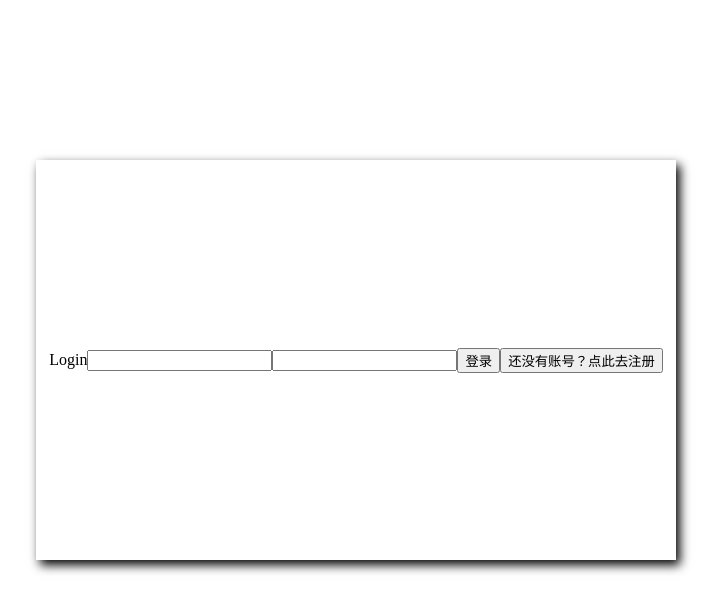
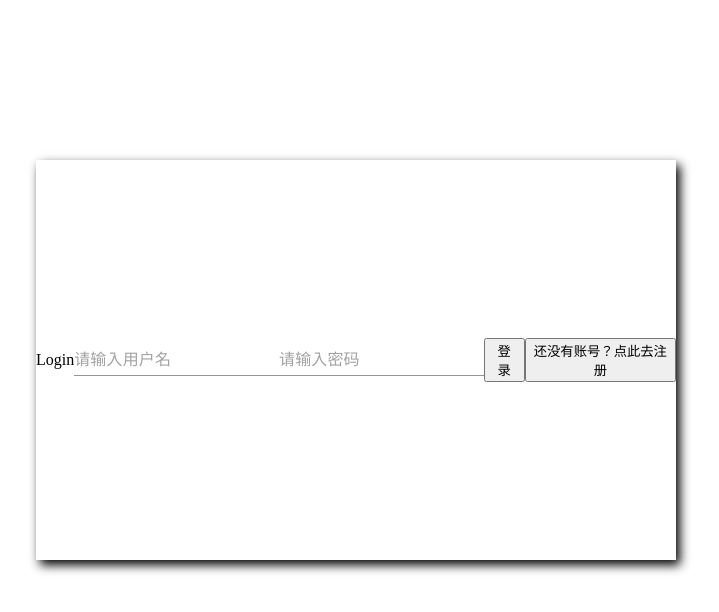
Before and after one commit to lec-org/uee, a React (Vite) app: page /login in a window 1280 px wide. Shown: the top 612 px of the page, without its empty margins (284-1003 px from the left). Built offline with nearby package versions, Linux system fonts and the light colour scheme; what monaco-editor would draw is missing.

Commit message:
更新路由结构:user页归于Home下

```diff
--- a/src/pages/Login/index.tsx
+++ b/src/pages/Login/index.tsx
@@ -3,6 +3,7 @@ import { userLogin } from '../../API/api'
 import { useNavigate } from 'react-router-dom'
 
 import styles from './index.module.scss'
+import { Input } from '@mui/material'
 
 export default function Login() {
 	const toPath = useNavigate()
@@ -13,10 +14,11 @@ export default function Login() {
 	// 定义处理登录的函数
 	const handleLogin = async (username: string, password: string) => {
 		// 鉴定是否为空
-		if (!username.trim() || !password.trim()) {
+		if (!username?.trim() || !password?.trim()) {
 			alert('请输入用户名和密码')
 			return
 		}
+		console.log(username, password)
 
 		const params = {
 			username,
@@ -44,14 +46,16 @@ export default function Login() {
 			<div className={styles['card']}>
 				<div className={styles['title']}>Login</div>
 				{/* 用户名:{' '} */}
-				<input
+				<Input
 					type='text'
 					ref={uname}
+					placeholder='请输入用户名'
 				/>
 				{/* 密码:{' '} */}
-				<input
+				<Input
 					type='password'
 					ref={pwd}
+					placeholder='请输入密码'
 				/>
 				<button
 					onClick={() => {
```
Also changed, not shown: src/routers/index.tsx (+6 -5 lines), src/index.tsx (renamed from src/pages/User/index.tsx).
